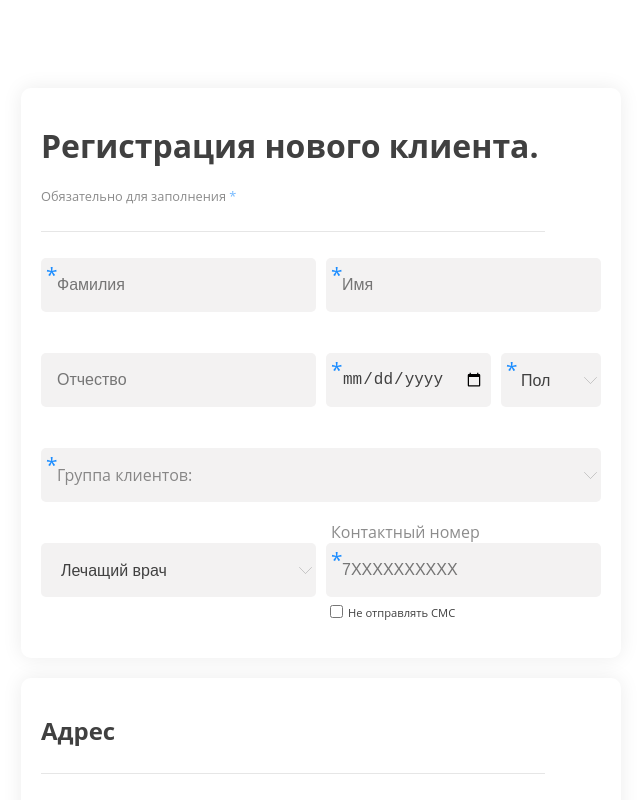
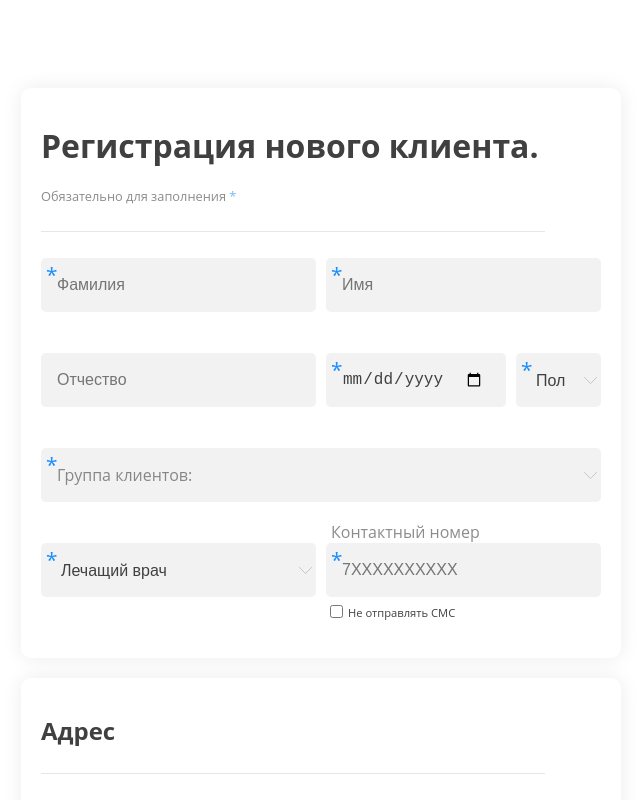
Before and after one commit to difetabe/test-task-form, a Vue app: page / in a window 1280 px wide. Shown: the top 800 px of the page, without its empty margins (319-959 px from the left). Built offline with nearby package versions, Linux system fonts and the light colour scheme.

Commit message:
Finished

```diff
--- a/src/components/RegistrationForm.vue
+++ b/src/components/RegistrationForm.vue
@@ -197,7 +197,7 @@
         </div>
         <!-- Лечащий врач -->
         <div
-          class="form-item"
+          class="form-item _important-label"
           :class="{ 'selected-in-input': $v.doctor.$error }"
         >
           <select
@@ -277,7 +277,7 @@
           <div class="error" v-if="!$v.phoneNumber.numeric">
             Поле должно содержать номер телефона
           </div>
-          <div class="error" v-if="!$v.phoneNumber.minLength">
+          <div class="error" v-if="!$v.phoneNumber.minLength || !$v.phoneNumber.maxLength" >
             Поле должно содержать 11 цифр
           </div>
           <div class="error" v-if="!$v.phoneNumber.correctNumber">
@@ -624,7 +624,6 @@ hr
 
     &__issue-date
       height: 85px
-      width: 49%
       flex-basis: 170px
       flex-grow: 1
 
@@ -668,7 +667,7 @@ hr
 
     &__gender
       height: 85px
-      width: 70px
+      width: 40px
       flex-grow: 1
       @media (max-width: 390px)
         width: 100%
```
Also changed, not shown: 7 other files (tests, documents, lock files or other folders).
